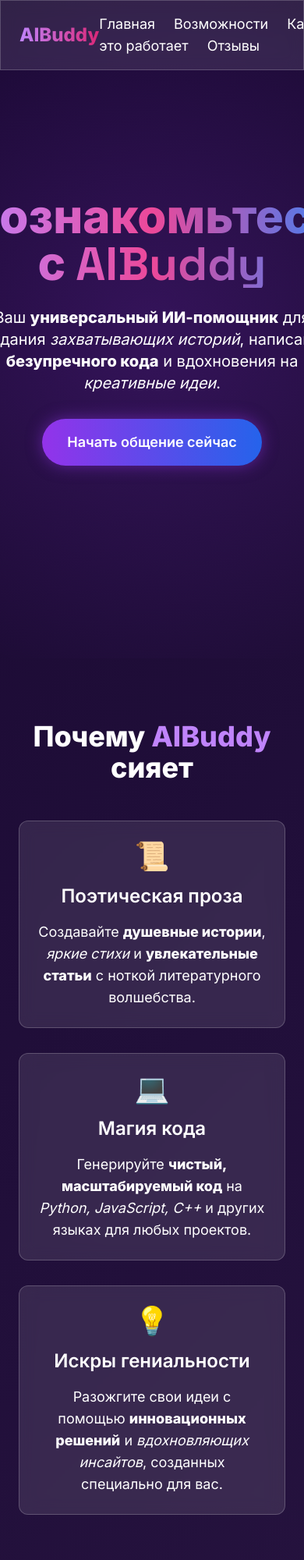
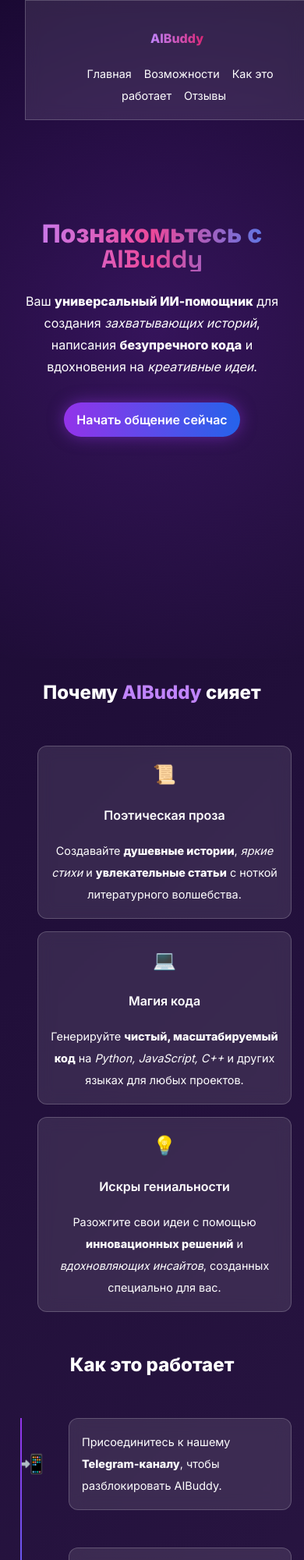
Before and after one commit to Kurkuma77709/aibuddy, a plain HTML site: page index.html in a window 390 px wide. Shown: the top 2000 px of the page at 78% size. Drawn offline with nearby package versions, Linux system fonts and the light colour scheme.

Commit message:
Update index.html

```diff
--- a/index.html
+++ b/index.html
@@ -42,10 +42,40 @@
     }
     .step-icon {
       position: absolute;
-      left: -40px; /* Adjusted to place icon to the left of the glass box */
+      left: -40px;
       font-size: 2rem;
       transform: translateY(-50%);
       z-index: 10;
+    }
+
+    /* Медиа-запросы для мобильных устройств (до 768px) */
+    @media (max-width: 768px) {
+      .text-6xl, .text-8xl { font-size: 2rem !important; }
+      .text-4xl, .text-5xl { font-size: 1.5rem !important; }
+      .text-xl, .text-2xl { font-size: 1rem !important; }
+      .text-lg { font-size: 0.9rem !important; }
+
+      .min-h-screen { min-height: 100vh; }
+      .px-6 { padding-left: 1rem !important; padding-right: 1rem !important; }
+      .py-20 { padding-top: 1.5rem !important; padding-bottom: 1.5rem !important; }
+      .max-w-4xl, .max-w-6xl { max-width: 100% !important; margin-left: 0 !important; margin-right: 0 !important; }
+
+      .grid-cols-1.md\:grid-cols-3 { grid-template-columns: 1fr !important; }
+      .flex-wrap { flex-direction: column !important; }
+      .gap-8 { gap: 1rem !important; }
+
+      .navbar { flex-direction: column !important; text-align: center; }
+      .navbar div { margin-top: 1rem; }
+      .navbar a { margin: 0 0.5rem !important; }
+
+      #главная .text-center { padding: 0 1rem; }
+      #главная a { padding: 0.5rem 1rem !important; font-size: 1rem !important; }
+
+      .step-icon { left: -30px; font-size: 1.5rem; }
+      .glass { padding: 1rem !important; margin-left: 2rem !important; }
+      .timeline { left: 10px; }
+
+      .max-w-sm { max-width: 100% !important; }
     }
   </style>
 </head>
@@ -89,7 +119,7 @@
           initial={window.framerMotion ? { y: -100 } : {}}
           animate={window.framerMotion ? { y: 0 } : {}}
           transition={window.framerMotion ? { duration: 0.8, ease: "easeOut" } : {}}
-          className="fixed top-0 left-0 w-full z-50 glass py-4 px-6 flex justify-between items-center"
+          className="fixed top-0 left-0 w-full z-50 glass py-4 px-6 flex justify-between items-center navbar"
         >
           <motion.div
             whileHover={window.framerMotion ? { scale: 1.1 } : {}}
```
